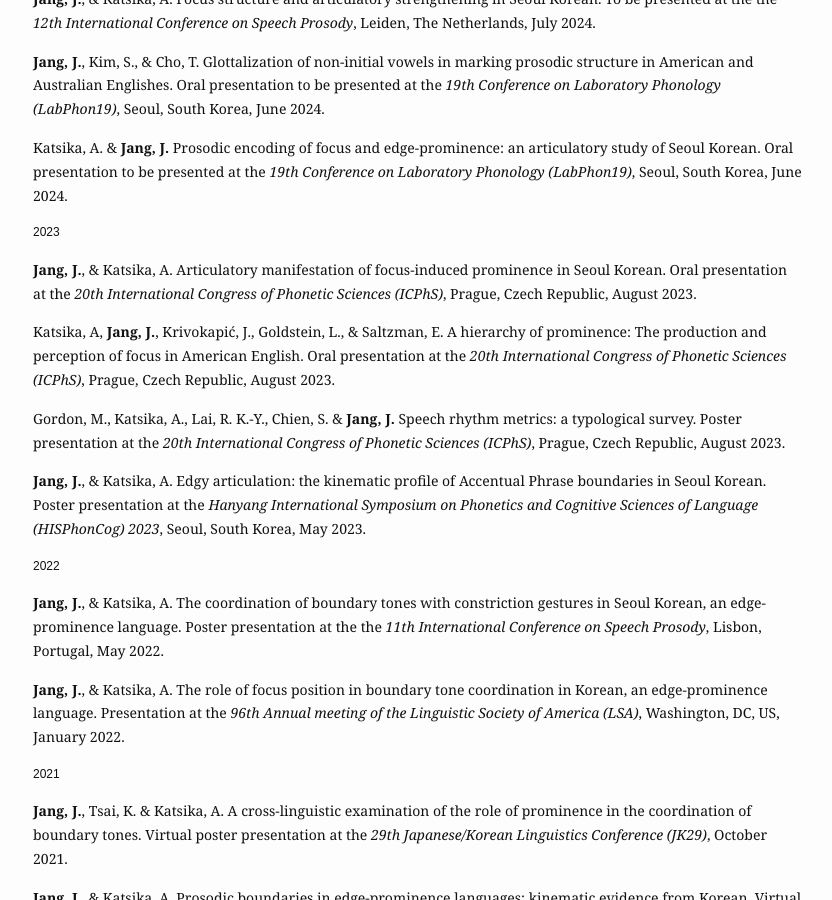
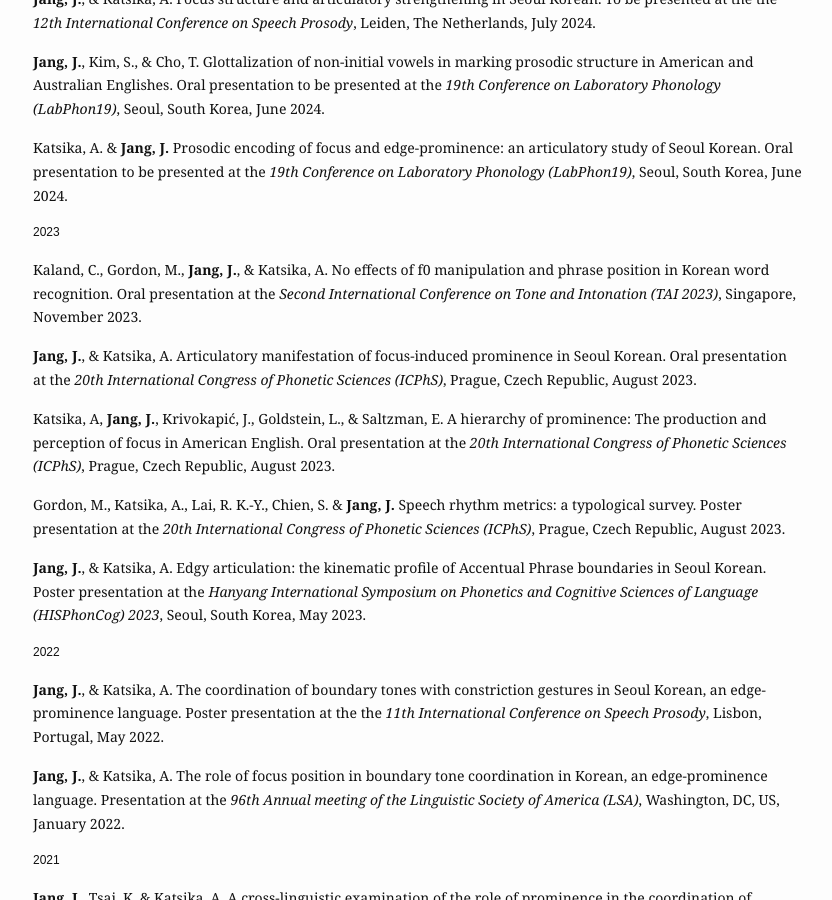
Before and after one commit to jiyoungj/jiyoungj.github.io, a Jekyll site: the page built from research.md, in a window 1280 px wide and 900 px high, scrolled down 1904 px. Shown: the whole window, without its empty margins (222-1054 px from the left). Built offline with Jekyll 4.4.1, drawn with Linux system fonts in a browser that asks for light colours; some web fonts are replaced.

Commit message:
Update research.md

```diff
--- a/research.md
+++ b/research.md
@@ -82,6 +82,8 @@
 
 <h4>2023</h4>
 
+  Kaland, C., Gordon, M., <b>Jang, J.</b>, & Katsika, A. No effects of f0 manipulation and phrase position in Korean word recognition. Oral presentation at the <em>Second International Conference on Tone and Intonation (TAI 2023)</em>, Singapore, November 2023.
+
   <b>Jang, J.</b>, & Katsika, A. Articulatory manifestation of focus-induced prominence in Seoul Korean. Oral presentation at the <em>20th International Congress of Phonetic Sciences (ICPhS)</em>, Prague, Czech Republic, August 2023.
 
   Katsika, A, <b>Jang, J.</b>, Krivokapić, J., Goldstein, L., & Saltzman, E. A hierarchy of prominence: The production and perception of focus in American English. Oral presentation at the <em>20th International Congress of Phonetic Sciences (ICPhS)</em>, Prague, Czech Republic, August 2023.
```
